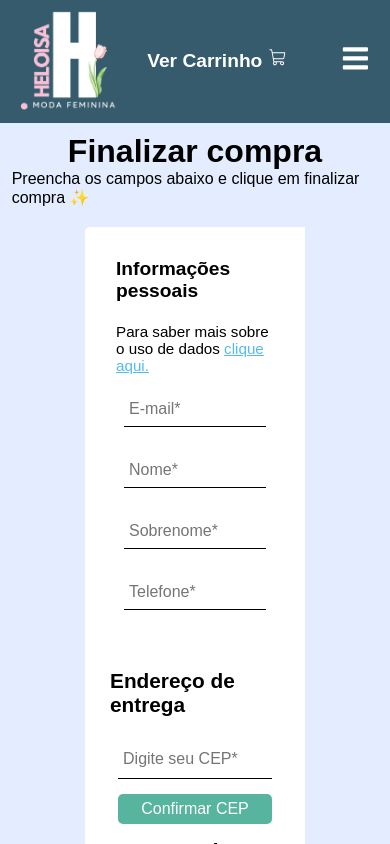
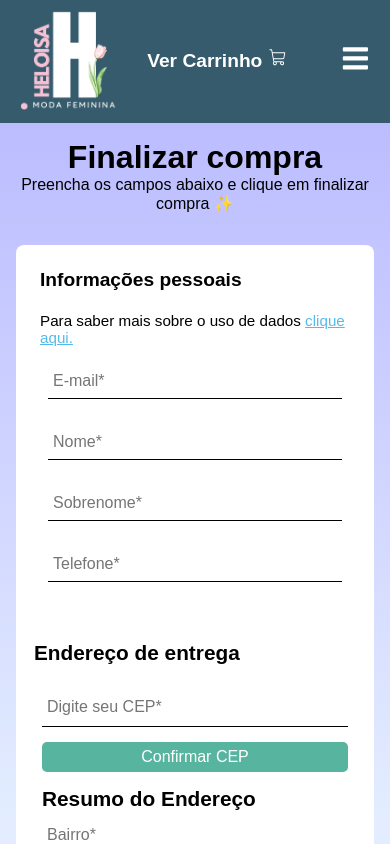
Before and after one commit to MW-Limah/HeloisaWebstore, a Next.js app: page /checkout in a window 390 px wide. Shown: the top 844 px of the page. Built offline with nearby package versions, Linux system fonts and the light colour scheme; no server answers.

Commit message:
Update Finishing.module.css
Adicionei algumas medias query na tela de checkout e corrigi a disposição dos conteudos

```diff
--- a/src/app/checkout/Finishing.module.css
+++ b/src/app/checkout/Finishing.module.css
@@ -1,58 +1,31 @@
 .container {
-    height: 100vh;
-    width: 100%;
-    padding: 15px;
     display: flex;
     flex-direction: column;
-    align-items: center;
-    background-color: #e3edff;
-    color: #000;
+    padding: 2rem 5rem;
+    text-align: center;
 }
 
-/* Flex container principal */
 .content {
-    flex: 1;
-    display: flex;
-    margin-top: 20px;
-    height: 100%;
-    width: 60%;
+    display: grid;
+    grid-template-columns: 1fr 1fr;
+    text-align: left;
+    padding: 0.5rem 1rem;
+    background-color: #fff;
+    border-radius: 0.5rem;
+    margin: 2rem 0;
 }
 
-/* Cada coluna interna */
-.content > div {
-    flex: 1;
-    display: flex;
-    flex-direction: column;
-    padding: 20px;
-}
-
-.form1 {
-    border-radius: 5px 0 0 5px;
-    background-color: #fff;
-}
-.form2 {
-    border-radius: 0 5px 5px 0;
-    background-color: #fff;
-}
-
-/* Responsividade */
-@media (max-width: 1145px) {
+@media (max-width: 768px) {
     .content {
-        flex-direction: column;
-        align-items: stretch;
-    }
-
-    .container {
-        padding: 15px 5%;
+        grid-template-columns: 1fr;
     }
 }
 
-@media (max-width: 768px) {
+@media (max-width: 480px) {
     .container {
-        padding: 10px 3%;
+        padding: 1rem;
     }
-
-    .content > div {
-        padding: 15px;
+    .content {
+        padding: 0.5rem;
     }
 }
```
